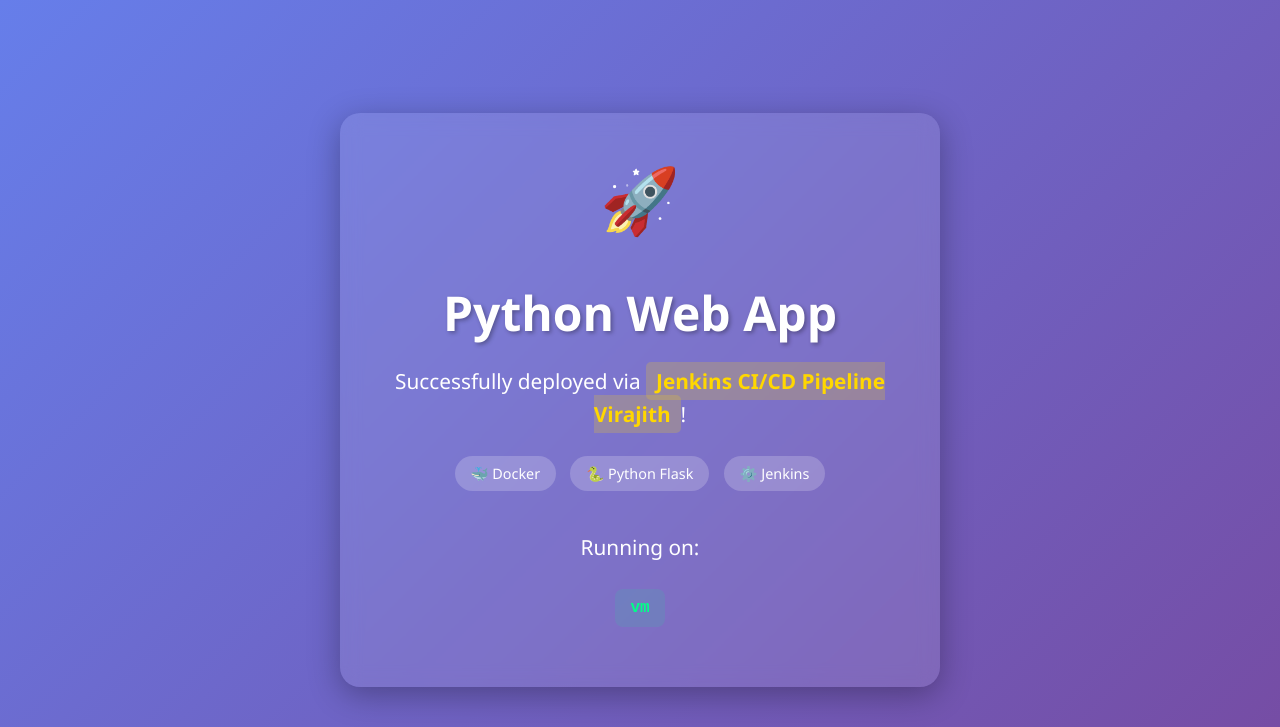
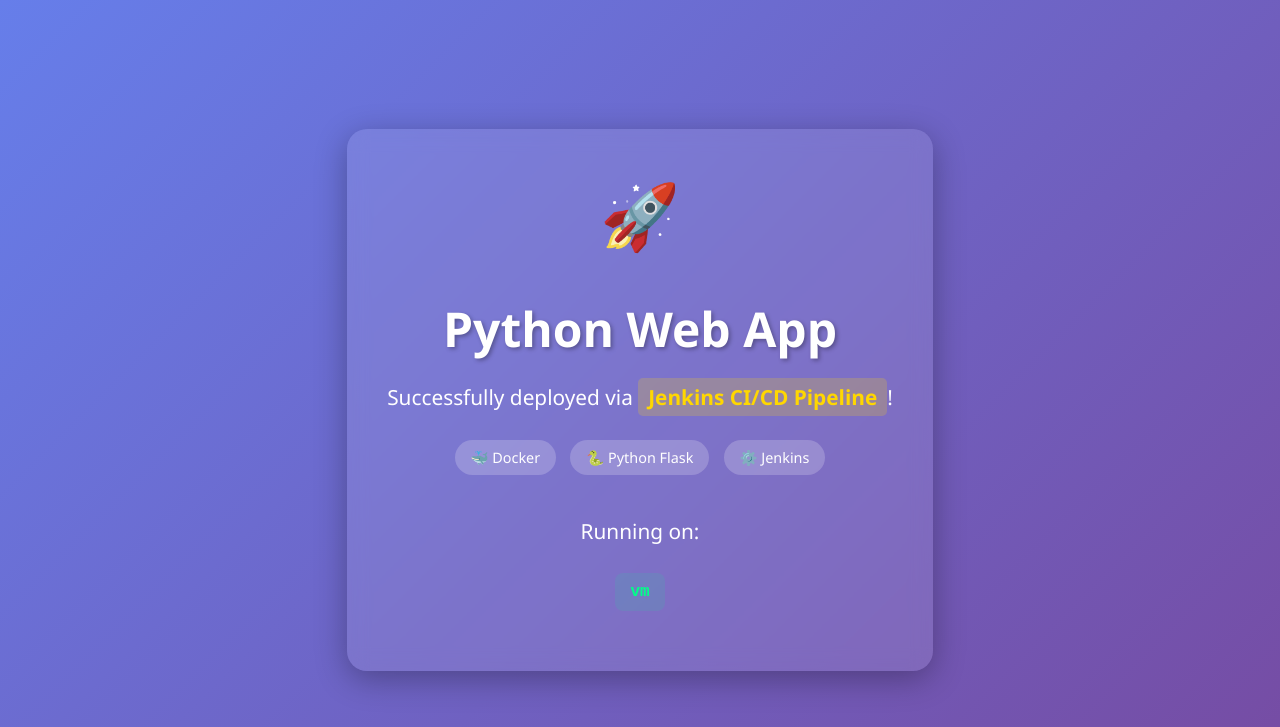
Before and after one commit to virajithdissanayaka/python-webapp, a Flask app: page / in a window 1280 px wide. Shown: the top 727 px of the page. Run offline with Flask 3, Linux system fonts and the light colour scheme.

Commit message:
minor change 2

```diff
--- a/templates/index.html
+++ b/templates/index.html
@@ -79,7 +79,7 @@
     <div class="container">
         <div class="emoji">🚀</div>
         <h1>Python Web App</h1>
-        <p>Successfully deployed via <span class="highlight">Jenkins CI/CD Pipeline Virajith</span>!</p>
+        <p>Successfully deployed via <span class="highlight">Jenkins CI/CD Pipeline</span>!</p>
         <div class="badge">🐳 Docker</div>
         <div class="badge">🐍 Python Flask</div>
         <div class="badge">⚙️ Jenkins</div>
```
